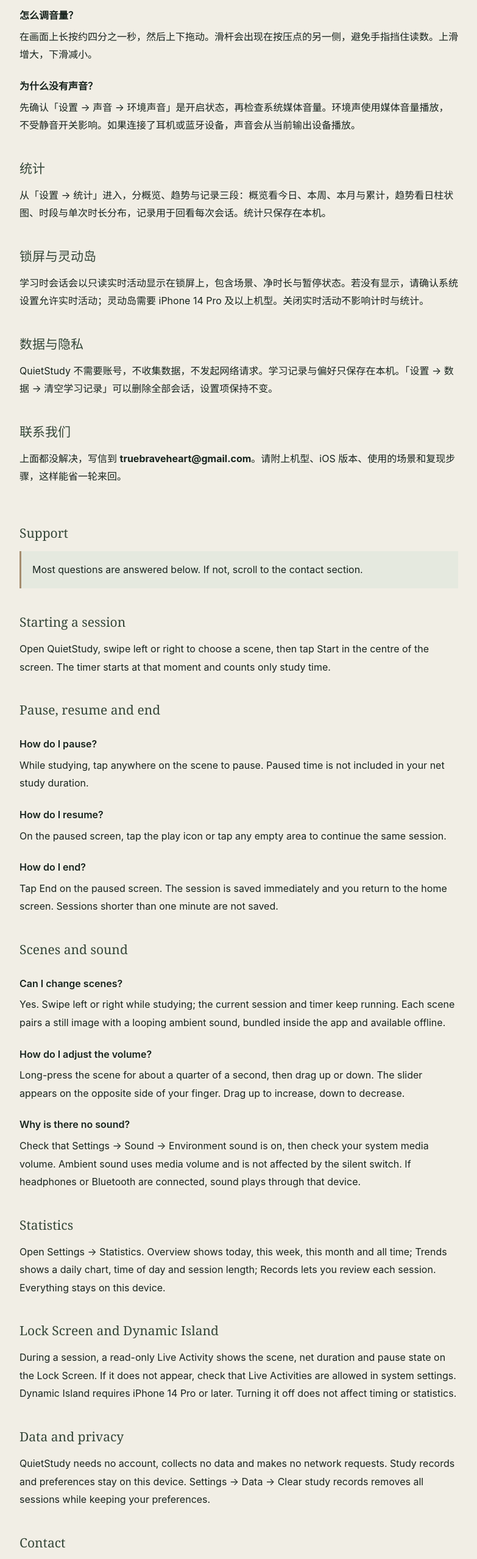
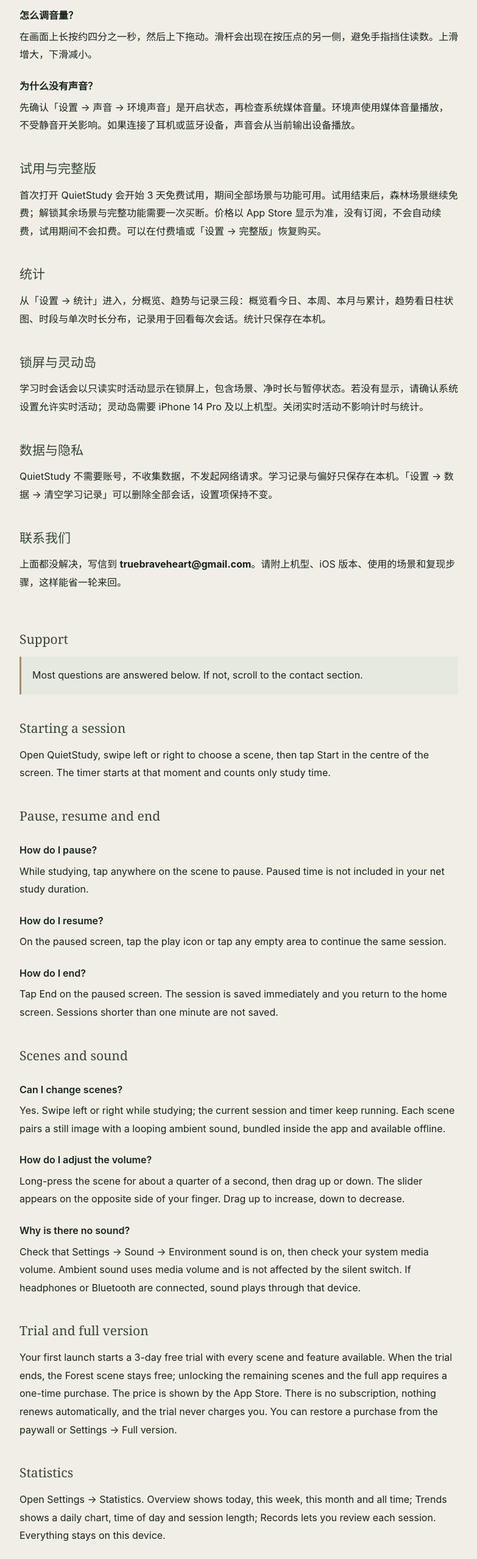
Before and after one commit to keepallsimple/pubsites, a plain HTML site: page quietstudy/support.html in a window 1280 px wide. Shown: the part 1050-3607 px from the top of the page at 61% size, without its empty margins (248-1031 px from the left). Drawn offline with Linux system fonts and the light colour scheme.

Commit message:
docs(quietstudy): 补充试用与买断说明

```diff
--- a/quietstudy/support.html
+++ b/quietstudy/support.html
@@ -44,6 +44,9 @@
       <h3>为什么没有声音？</h3>
       <p>先确认「设置 → 声音 → 环境声音」是开启状态，再检查系统媒体音量。环境声使用媒体音量播放，不受静音开关影响。如果连接了耳机或蓝牙设备，声音会从当前输出设备播放。</p>
 
+      <h2>试用与完整版</h2>
+      <p>首次打开 QuietStudy 会开始 3 天免费试用，期间全部场景与功能可用。试用结束后，森林场景继续免费；解锁其余场景与完整功能需要一次买断。价格以 App Store 显示为准，没有订阅，不会自动续费，试用期间不会扣费。可以在付费墙或「设置 → 完整版」恢复购买。</p>
+
       <h2>统计</h2>
       <p>从「设置 → 统计」进入，分概览、趋势与记录三段：概览看今日、本周、本月与累计，趋势看日柱状图、时段与单次时长分布，记录用于回看每次会话。统计只保存在本机。</p>
 
@@ -80,6 +83,9 @@
       <h3>Why is there no sound?</h3>
       <p>Check that Settings → Sound → Environment sound is on, then check your system media volume. Ambient sound uses media volume and is not affected by the silent switch. If headphones or Bluetooth are connected, sound plays through that device.</p>
 
+      <h2>Trial and full version</h2>
+      <p>Your first launch starts a 3-day free trial with every scene and feature available. When the trial ends, the Forest scene stays free; unlocking the remaining scenes and the full app requires a one-time purchase. The price is shown by the App Store. There is no subscription, nothing renews automatically, and the trial never charges you. You can restore a purchase from the paywall or Settings → Full version.</p>
+
       <h2>Statistics</h2>
       <p>Open Settings → Statistics. Overview shows today, this week, this month and all time; Trends shows a daily chart, time of day and session length; Records lets you review each session. Everything stays on this device.</p>
 
```
Also changed, not shown: quietstudy/index.html (+1 -1 lines), quietstudy/privacy.html (+2 -2 lines).
